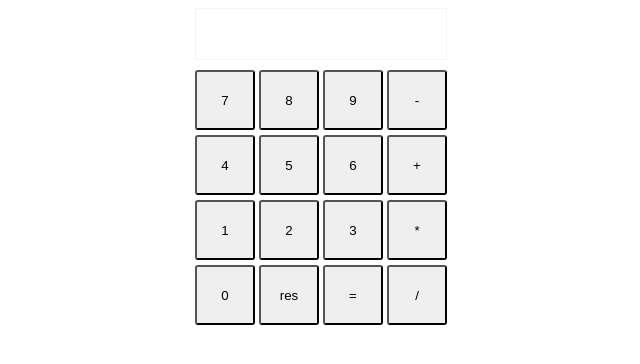
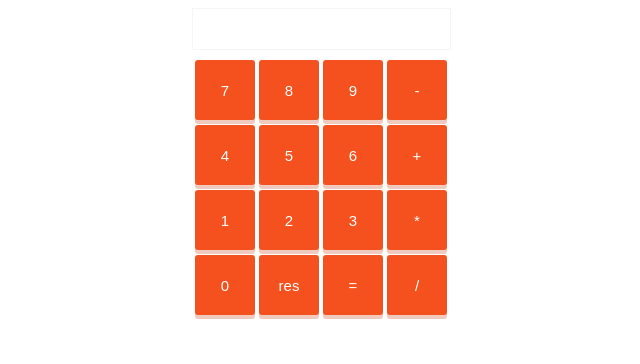
Before and after one commit to azerbelhedi/calculator, a plain HTML site: page index.html in a window 1280 px wide. Shown: the whole page, without its empty margins (319-959 px from the left). Drawn offline with Linux system fonts and the light colour scheme.

Commit message:
Add some styling

```diff
--- a/css/style.css
+++ b/css/style.css
@@ -15,21 +15,32 @@ html {
 
 #input{
     border: 1px solid rgb(248, 244, 244);
-    height: 50px;
+    height: 40px;
     width: 250px;
     margin-bottom: 10px;
+    padding-right: 7px;
+    line-height: 40px;
+    font-size:  1.2em;
+    text-align: right;
 }
 
-button{
+button {
     height: 60px;
     width: 60px;
+    font-size: 15px;
     border-radius: 3px;
+    background-color: #f4511e;
+    border: none;
+    color: #fff;
     cursor: pointer;
     transition: all ease-in 0.3s;
     margin-bottom: 5px;
+    box-shadow: 0px 4px 0px #f0cabf;
+}
+button:focus {
+    outline:0;
 }
 
 button:hover{
-    background-color :#d1caca;
     transition: all ease-out 0.3s;
 }
```
